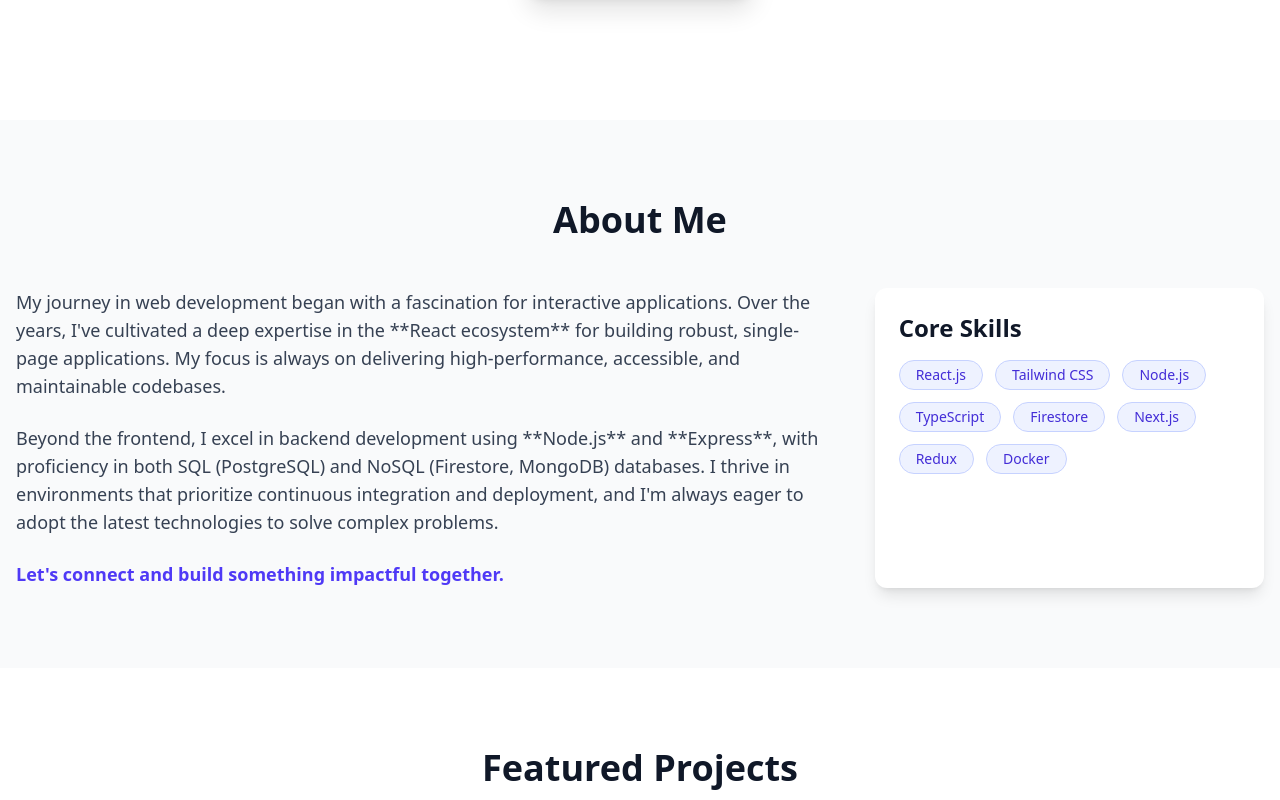
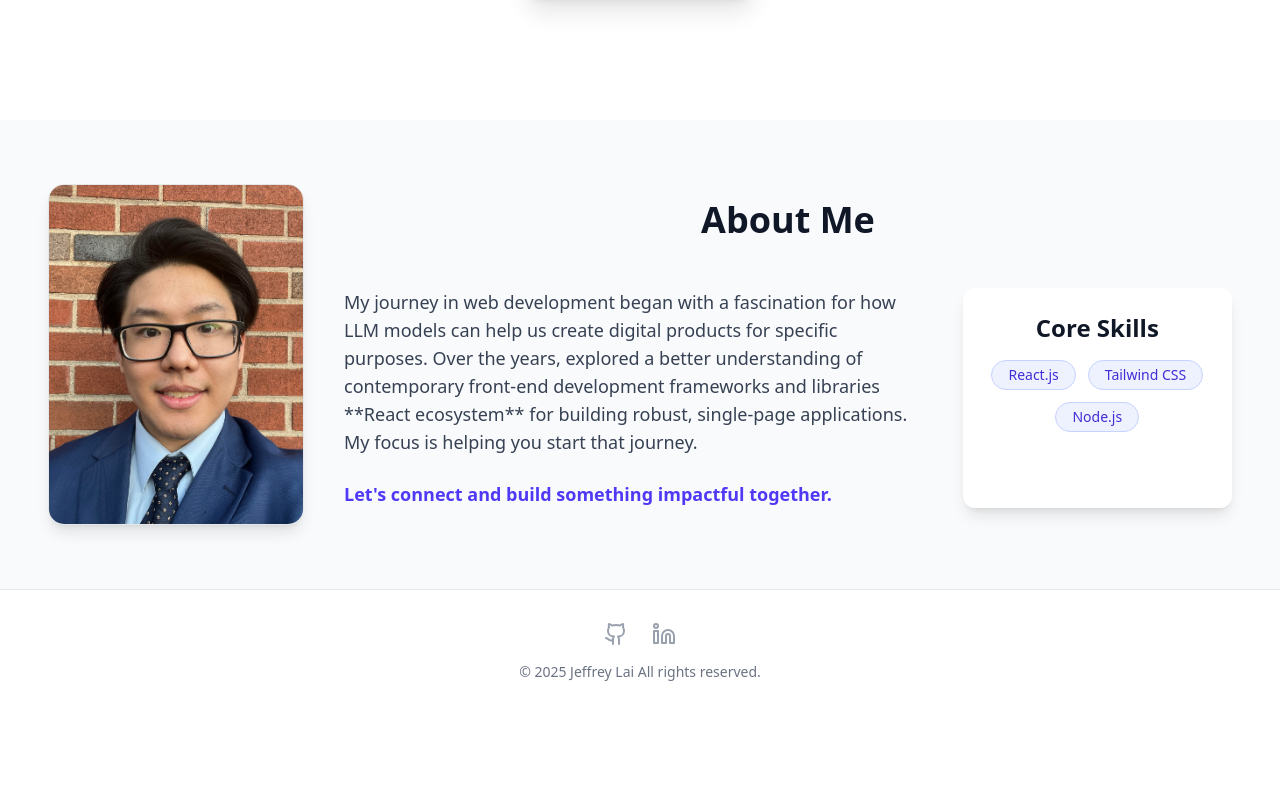
Before and after one commit to jcljest/GKPCode, a React (Vite) app: page / in a window 1280 px wide. Shown: the part 680-1480 px from the top of the page. After the commit the page ends 1394 px from the top, so only its background shows below. Built offline with nearby package versions, Linux system fonts and the light colour scheme.

Commit message:
Added about me and modified instructions

```diff
--- a/src/App.jsx
+++ b/src/App.jsx
@@ -145,8 +145,7 @@ const Navbar = ({ isDarkMode, toggleDarkMode, activeSection }) => {
 	const navItems = [
 		{ id: "home", name: "Home", icon: Home, href: "#home" },
 		{ id: "about", name: "About", icon: User, href: "#about" },
-		{ id: "projects", name: "Projects", icon: Code, href: "#projects" },
-		{ id: "contact", name: "Contact", icon: Mail, href: "#contact" },
+
 	];
 
 	return (
@@ -273,7 +272,17 @@ const HeroSection = () => (
 );
 
 const AboutSection = () => (
-	<section id="about" className="py-20 bg-gray-50 dark:bg-gray-900 px-4">
+	<section id="about"
+	 className="flex flex-col md:flex-row items-center justify-center gap-10 px-6 md:px-12 py-16 bg-gray-50 dark:bg-gray-900">
+		  {/* --- Left: Image --- */}
+  <div className="flex-shrink-0">
+    <img
+  src="/your-photo.jpg"
+  alt="Jeff Lai portrait"
+  className="w-64 h-auto rounded-2xl shadow-lg border border-gray-200 dark:border-gray-700 object-contain bg-gray-100"
+/>
+  </div>
+
 		<div className="max-w-7xl mx-auto">
 			<h2 className="text-4xl font-bold text-center text-gray-900 dark:text-white mb-12">
 				About Me
@@ -282,37 +291,26 @@ const AboutSection = () => (
 				<div className="lg:col-span-2 space-y-6 text-lg text-gray-700 dark:text-gray-300">
 					<p>
 						My journey in web development began with a fascination for
-						interactive applications. Over the years, I've cultivated a deep
-						expertise in the **React ecosystem** for building robust,
-						single-page applications. My focus is always on delivering
-						high-performance, accessible, and maintainable codebases.
-					</p>
-					<p>
-						Beyond the frontend, I excel in backend development using
-						**Node.js** and **Express**, with proficiency in both SQL
-						(PostgreSQL) and NoSQL (Firestore, MongoDB) databases. I thrive in
-						environments that prioritize continuous integration and deployment,
-						and I'm always eager to adopt the latest technologies to solve
-						complex problems.
+						how LLM models can help us create digital products for specific purposes.
+						Over the years, explored a better understanding of contemporary
+						front-end development frameworks and libraries
+						**React ecosystem** for building robust,
+						single-page applications. My focus is helping you start that journey.
 					</p>
 					<p className="font-semibold text-indigo-600 dark:text-indigo-400">
 						Let's connect and build something impactful together.
 					</p>
 				</div>
 				<div className="lg:col-span-1 bg-white dark:bg-gray-800 p-6 rounded-xl shadow-lg">
-					<h3 className="text-2xl font-semibold text-gray-900 dark:text-white mb-4">
+					<h3 className="text-2xl font-semibold flex justify-center text-gray-900 dark:text-white mb-4">
 						Core Skills
 					</h3>
-					<div className="flex flex-wrap gap-3">
+					<div className="flex flex-wrap justify-center gap-3">
 						{[
 							"React.js",
 							"Tailwind CSS",
 							"Node.js",
-							"TypeScript",
-							"Firestore",
-							"Next.js",
-							"Redux",
-							"Docker",
+
 						].map((skill) => (
 							<span
 								key={skill}
@@ -499,7 +497,7 @@ const Footer = ({ userId }) => (
 		<div className="max-w-7xl mx-auto px-4 sm:px-6 lg:px-8 text-center">
 			<div className="flex justify-center space-x-6 mb-4">
 				<a
-					href="https://github.com/placeholder"
+					href="https://github.com/jcljest"
 					target="_blank"
 					rel="noopener noreferrer"
 					aria-label="GitHub"
@@ -507,7 +505,7 @@ const Footer = ({ userId }) => (
 					<Github className="w-6 h-6" />
 				</a>
 				<a
-					href="https://linkedin.com/in/placeholder"
+					href="https://www.linkedin.com/in/jeffrey-lai-88ab23372"
 					target="_blank"
 					rel="noopener noreferrer"
 					aria-label="LinkedIn"
@@ -516,7 +514,7 @@ const Footer = ({ userId }) => (
 				</a>
 			</div>
 			<p className="text-sm text-gray-500 dark:text-gray-400">
-				&copy; {new Date().getFullYear()} [Your Name]. All rights reserved.
+				&copy; {new Date().getFullYear()} Jeffrey Lai All rights reserved.
 			</p>
 			{userId && (
 				<p className="text-xs text-gray-400 dark:text-gray-500 mt-2">
@@ -580,7 +578,7 @@ const App = () => {
 		}, observerOptions);
 
 		// Target all sections
-		["home", "about", "projects", "contact"].forEach((id) => {
+		["home", "about"].forEach((id) => {
 			const element = document.getElementById(id);
 			if (element) {
 				observer.observe(element);
@@ -605,8 +603,6 @@ const App = () => {
 					{/* Sections */}
 					<HeroSection />
 					<AboutSection />
-					<ProjectsSection />
-					<ContactSection />
 				</main>
 
 				<Footer userId={userId} />
--- a/src/HowTo.jsx
+++ b/src/HowTo.jsx
@@ -72,18 +72,23 @@ export default function HowTo() {
   const steps = [
     {
       user: <>How do I confirm Node & npm on a Mac and scaffold a Vite + React (JS only) project?</>,
-      assistant: <>You’ll verify versions, then generate a JSX-only Vite template and run it to confirm dev server works.</>,
+      assistant: <>First install Visual Studio Code. Then we will verify versions, then generate a JSX-only Vite template and run it to confirm dev server works.</>,
       details: [
         {
           title: "Commands (verify + scaffold + run)",
           content: (
             <pre className="text-xs overflow-auto">
-{`node -v
+{`
+All Command Lines on VS code need to be separate, use ^ + ~ on keyboard to activate terminal
+node -v
 npm -v
 
-# Create project in current folder (or replace my-app)
-npm create vite@latest my-app -- --template react
-cd my-app
+# Create project in current folder
+npm create vite@latest
+
+This part is a big confusing, watch on the board.
+
+cd [name of your folder]
 npm install
 npm run dev  # open shown localhost URL`}
             </pre>
@@ -99,20 +104,10 @@ npm run dev  # open shown localhost URL`}
           title: "Commands & config (Tailwind)",
           content: (
             <pre className="text-xs overflow-auto">
-{`npm install -D tailwindcss postcss autoprefixer
-npx tailwindcss init -p
+{`npm install tailwindcss @tailwindcss/vite
 
-# tailwind.config.js
-export default {
-  content: ["./index.html", "./src/**/*.{js,jsx}"],
-  theme: { extend: {} },
-  plugins: [],
-}
-
-# src/index.css (ensure you import this in main.jsx)
-@tailwind base;
-@tailwind components;
-@tailwind utilities;`}
+Then follow these instructions
+https://tailwindcss.com/docs/installation/using-vite`}
             </pre>
           )
         }
```
Also changed, not shown: public/your-photo.jpg (added).
